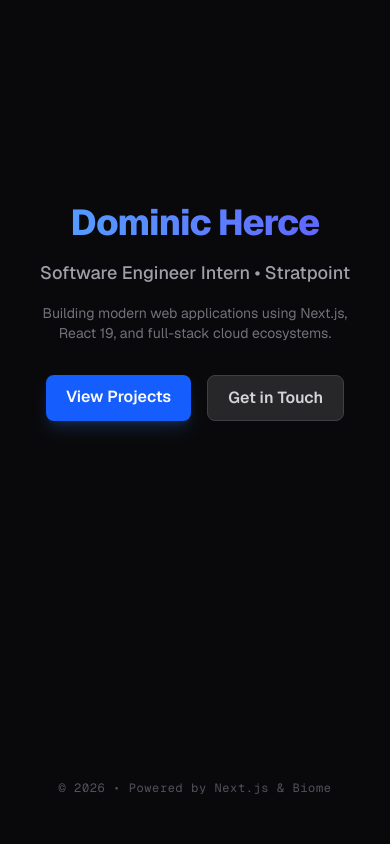
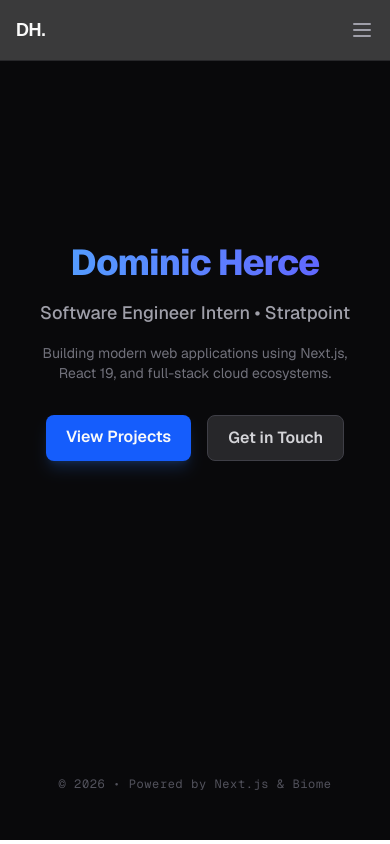
Before and after one commit to idominicherce-web/my-portfolio, a Next.js app: page / in a window 390 px wide. Built offline with nearby package versions, Linux system fonts and the light colour scheme.

Commit message:
feat(home): add initial portfolio landing page and header

```diff
--- a/app/layout.tsx
+++ b/app/layout.tsx
@@ -1,6 +1,7 @@
 import type { Metadata } from "next";
 import { Geist, Geist_Mono } from "next/font/google";
 import "./globals.css";
+import Header from "@/components/Header";
 
 const geistSans = Geist({
 	variable: "--font-geist-sans",
@@ -13,8 +14,8 @@ const geistMono = Geist_Mono({
 });
 
 export const metadata: Metadata = {
-  title: "Create Next App",
-  description: "Generated by create next app",
+	title: "Dominic Herce | Portfolio",
+	description: "Software Engineer Intern at Stratpoint",
 };
 
 export default function RootLayout({
@@ -27,7 +28,13 @@ export default function RootLayout({
 			lang="en"
 			className={`${geistSans.variable} ${geistMono.variable} h-full antialiased`}
 		>
-      <body className="min-h-full flex flex-col">{children}</body>
+			<body className="bg-zinc-950 text-zinc-50 min-h-full flex flex-col font-sans">
+				{/* The Header is now global and will render on every page route */}
+				<Header />
+
+				{/* The main wrapper ensures pages grow dynamically but always fill the screen */}
+				<div className="flex-1 flex flex-col">{children}</div>
+			</body>
 		</html>
 	);
 }
--- a/app/page.tsx
+++ b/app/page.tsx
@@ -2,7 +2,7 @@ import Link from "next/link";
 
 export default function HomePage() {
 	return (
-		<main className="flex min-h-screen flex-col items-center justify-center p-8 bg-zinc-950 text-zinc-50 font-sans">
+		<main className="flex min-h-[calc(100vh-65px)] flex-col items-center justify-center p-8 bg-zinc-950 text-zinc-50 font-sans">
 			{/* Hero Section */}
 			<section className="text-center max-w-2xl flex flex-col gap-4 my-auto">
 				<h1 className="text-4xl md:text-6xl font-extrabold tracking-tight bg-linear-to-r from-blue-400 to-indigo-500 bg-clip-text text-transparent">
@@ -15,7 +15,7 @@ export default function HomePage() {
 					Building modern web applications using Next.js, React 19, and full-stack cloud ecosystems.
 				</p>
 
-				{/* Call To Actions linked to your routes */}
+				{/* Call To Actions */}
 				<div className="flex gap-4 justify-center mt-4">
 					<Link
 						href="/projects"
@@ -34,7 +34,7 @@ export default function HomePage() {
 
 			{/* Subtle Footer */}
 			<footer className="text-zinc-600 text-xs tracking-wider font-mono mt-auto py-4">
-				&copy; {new Date().getFullYear()} • Powered by Next.js & Biome
+				© 2026 • Powered by Next.js & Biome
 			</footer>
 		</main>
 	);
--- /dev/null
+++ b/components/Header.tsx
@@ -0,0 +1,57 @@
+"use client"; // Required in Next.js App Router to use hooks like useState
+
+import { useState } from "react";
+import Link from "next/link";
+
+export default function Header() {
+	// A standard React hook to manage the state of a mobile navigation menu
+	const [isOpen, setIsOpen] = useState(false);
+
+	return (
+		<header className="w-full border-b border-zinc-800 bg-zinc-950/80 backdrop-blur-md sticky top-0 z-50">
+			<div className="max-w-5xl mx-auto flex items-center justify-between p-4">
+				<Link href="/" className="font-bold text-lg tracking-tight text-zinc-50">
+					DH.
+				</Link>
+
+				{/* Desktop Navigation Router Links */}
+				<nav className="hidden md:flex gap-6 text-sm font-medium text-zinc-400">
+					<Link href="/projects" className="hover:text-zinc-50 transition-colors">
+						Projects
+					</Link>
+					<Link href="/contact" className="hover:text-zinc-50 transition-colors">
+						Contact
+					</Link>
+				</nav>
+
+				{/* Mobile Hamburger Button using our Hook state */}
+				<button
+					type="button"
+					onClick={() => setIsOpen(!isOpen)}
+					className="md:hidden text-zinc-400 hover:text-zinc-50 focus:outline-hidden"
+					aria-label="Toggle Menu"
+				>
+					<svg className="h-6 w-6 fill-none stroke-current" viewBox="0 0 24 24">
+						{isOpen ? (
+							<path strokeLinecap="round" strokeLinejoin="round" strokeWidth="2" d="M6 18L18 6M6 6l12 12" />
+						) : (
+							<path strokeLinecap="round" strokeLinejoin="round" strokeWidth="2" d="M4 6h16M4 12h16M4 18h16" />
+						)}
+					</svg>
+				</button>
+			</div>
+
+			{/* Dropdown Mobile Menu controlled seamlessly by the hook */}
+			{isOpen && (
+				<nav className="md:hidden border-t border-zinc-900 bg-zinc-950 p-4 flex flex-col gap-4 text-sm font-medium text-zinc-400">
+					<Link href="/projects" onClick={() => setIsOpen(false)} className="hover:text-zinc-50">
+						Projects
+					</Link>
+					<Link href="/contact" onClick={() => setIsOpen(false)} className="hover:text-zinc-50">
+						Contact
+					</Link>
+				</nav>
+			)}
+		</header>
+	);
+}
```
Lines whose indentation alone changed are shown as unchanged.
